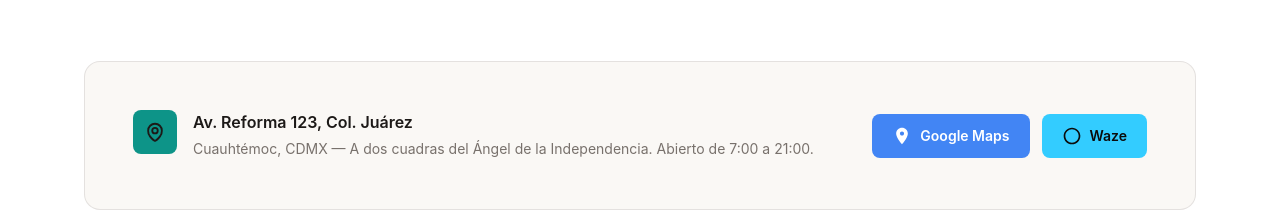
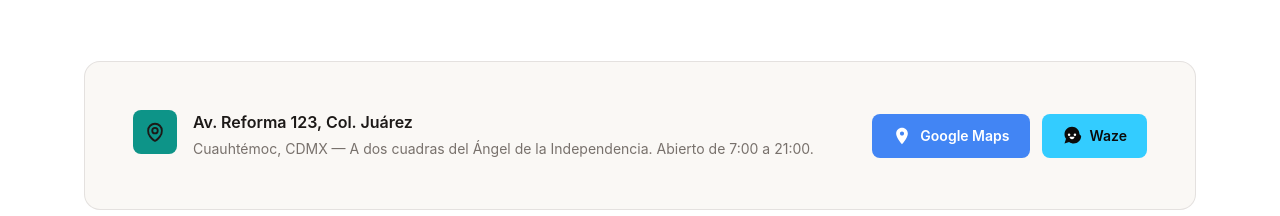
Before and after one commit to Aldair0308/lavanderia, a React (Vite) app in the folder apps/client/: page / in a window 1280 px wide. Shown: the part 2406-2622 px from the top of the page. Built offline with nearby package versions, Linux system fonts and the light colour scheme; no server answers.

Commit message:
fix(client): replace generic SVG icons with real Google Maps pin and Waze speech-bubble logos

```diff
--- a/apps/client/src/components/VisitMaps.tsx
+++ b/apps/client/src/components/VisitMaps.tsx
@@ -13,7 +13,10 @@
 function SvgWaze({ size = 20 }: { size?: number }) {
   return (
     <svg width={size} height={size} viewBox="0 0 24 24" fill="currentColor" aria-hidden="true">
-      <path d="M12 2C6.48 2 2 6.48 2 12s4.48 10 10 10 10-4.48 10-10S17.52 2 12 2zm8 10c0 4.41-3.59 8-8 8s-8-3.59-8-8 3.59-8 8-8 8 3.59 8 8z" />
+      <path d="M21 10c0-4.97-4.03-9-9-9s-9 4.03-9 9c0 2.03.67 3.9 1.8 5.41L3 21l5.59-1.8c1.51 1.13 3.38 1.8 5.41 1.8 4.97 0 9-4.03 9-9z" />
+      <circle cx="8.5" cy="10.5" r="1.5" fill="white" />
+      <circle cx="15.5" cy="10.5" r="1.5" fill="white" />
+      <path d="M12 16c1.66 0 3-1.34 3-3H9c0 1.66 1.34 3 3 3z" fill="white" />
     </svg>
   );
 }
```
